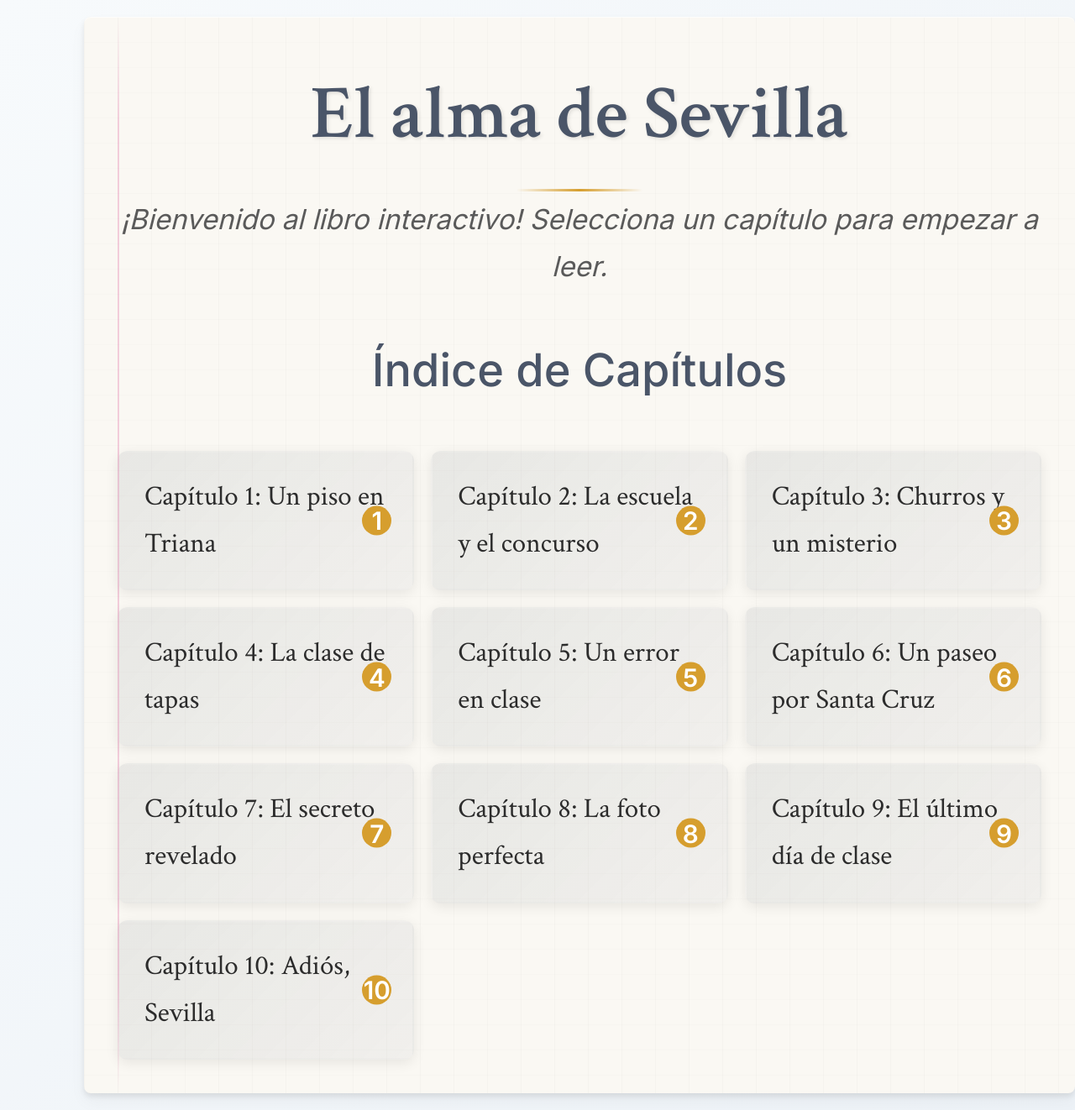
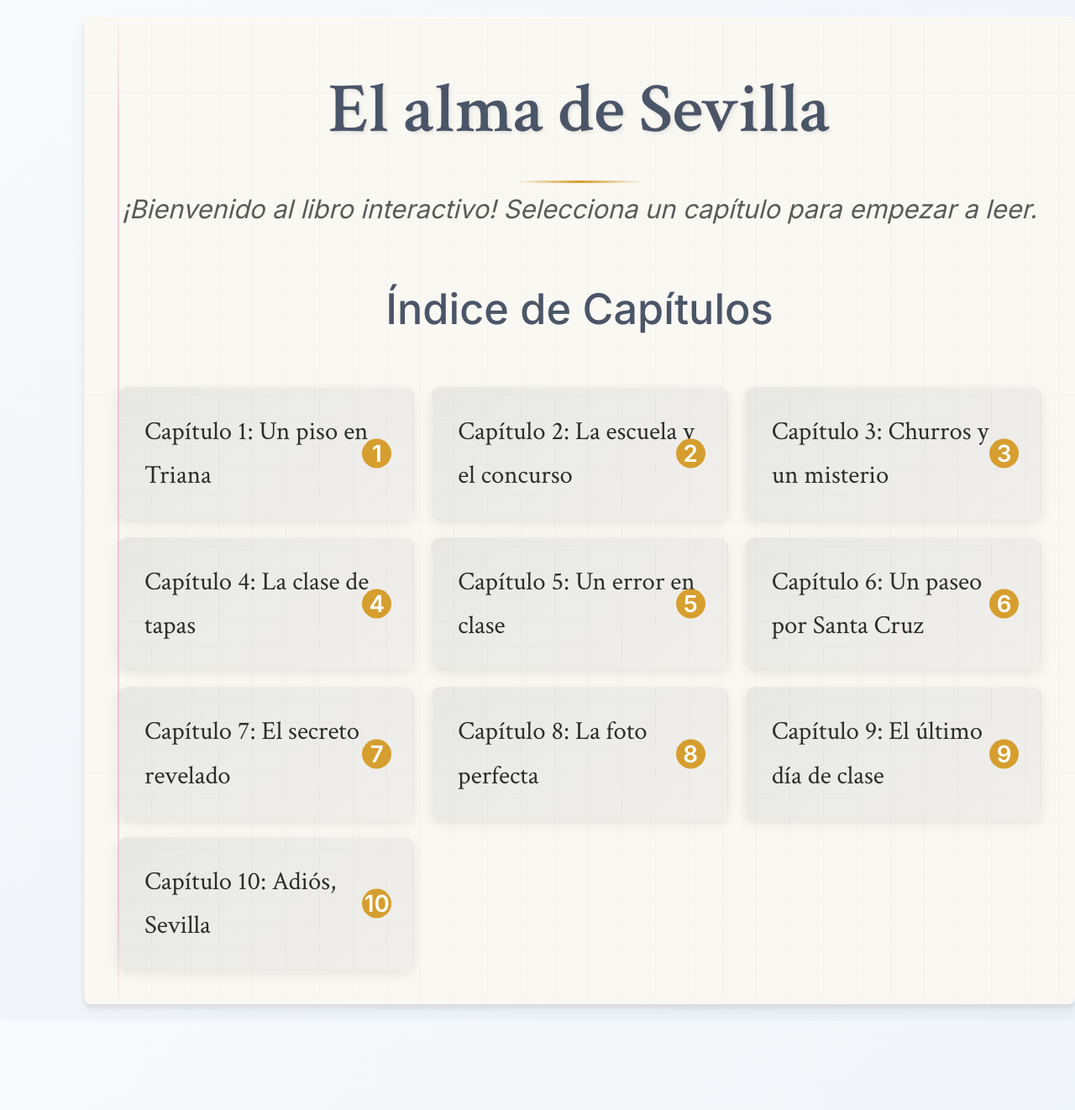
Before and after one commit to balpomorelitm/elalmadesevilla, a Jekyll site: the page built from index.md, in a window 1280 px wide. Shown: the whole page at 84% size. Built offline with Jekyll 4.4.1, drawn with Linux system fonts in a browser that asks for light colours; after the commit the page ends 1216 px from its top, so only the background shows below that.

Commit message:
Update style.css

```diff
--- a/assets/css/style.css
+++ b/assets/css/style.css
@@ -25,7 +25,7 @@
     font-family: 'Crimson Text', serif;
     font-style: normal;
     font-weight: 400;
-    font-size: 30px;
+    font-size: 28px;
     line-height: 1.7;
     color: var(--text-primary);
     background: linear-gradient(135deg, #f7fafc 0%, #edf2f7 100%);
@@ -658,7 +658,7 @@
     }
 
     body {
-        font-size: 25px;
+        font-size: 20px;
         line-height: 1.6;
         padding: 10px 0;
     }
@@ -668,10 +668,10 @@
     }
 
     .chapter-content p:first-child::first-letter {
-        font-size: 6em; /* CAMBIO: era 3em, ahora 6em */
-        padding: 2px 8px 0 0; /* CAMBIO: menos padding arriba */
-        margin: 2px 8px 0 0; /* CAMBIO: menos margin arriba */
-        line-height: 0.5; /* CAMBIO: más arriba en móvil */
+        font-size: 5em;
+        padding: 2px 8px 0 0;
+        margin: 2px 8px 0 0;
+        line-height: 0.5;
     }
 
     .chapter-nav {
@@ -722,7 +722,7 @@
     }
 
     .container::before {
-        left: 25px; /* CAMBIO: coherencia */
+        left: 20px;
     }
 
     .chapter-content p:first-child::first-letter {
```
